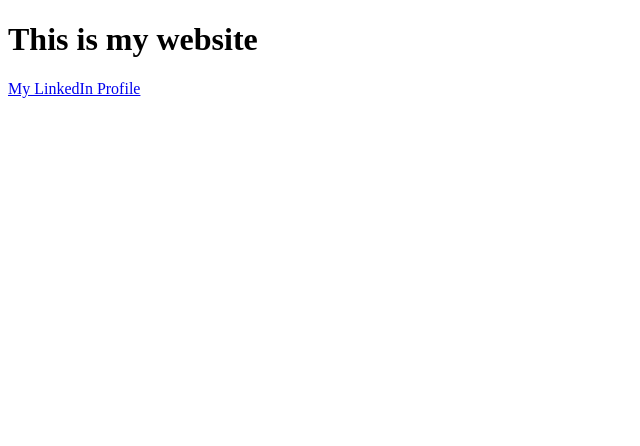
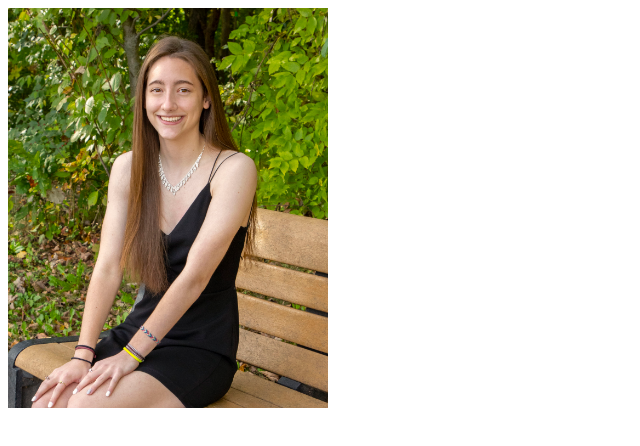
Before and after one commit to leahbarnes/LearnHTML, a plain HTML site: page index.html in a window 1280 px wide. Shown: the whole page, without its empty margins (0-640 px from the left). Drawn offline with Linux system fonts and the light colour scheme.

Commit message:
Learning images and making it a hyperlink

```diff
--- a/index.html
+++ b/index.html
@@ -8,9 +8,8 @@
     </title>
 </head>
 <body>
-    <h1>This is my website</h1>
     <a href="https://www.linkedin.com/in/leah-s-barnes/" target=_blank title="Leah's LinkedIn Profile">
-        My LinkedIn Profile
+        <img src="images/Leah.JPEG" height="400" alt="This is a picture of Leah" title="Leah Barnes">
     </a>
 
 </body>
```
Also changed, not shown: images/Leah.JPEG (added).
